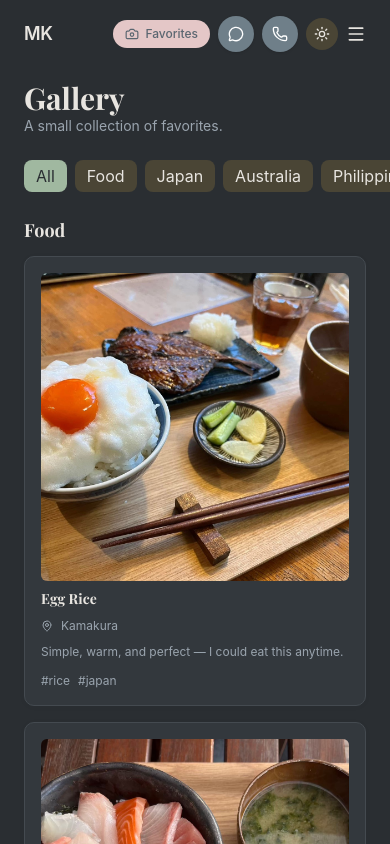
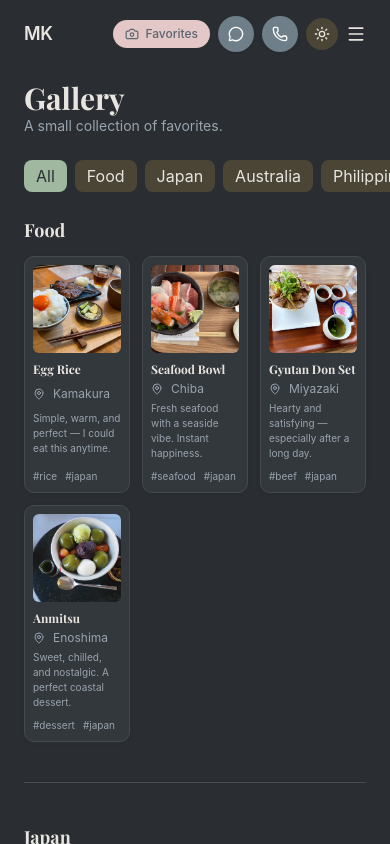
Before and after one commit to momo23546842/minimal-personal-pages, a Next.js app: page /gallery in a window 390 px wide. Shown: the top 844 px of the page. Built offline with nearby package versions, Linux system fonts and the light colour scheme.

Commit message:
feat(gallery): show 3 columns on mobile; reduce card padding/text for small screens

```diff
--- a/components/favorites.tsx
+++ b/components/favorites.tsx
@@ -14,9 +14,9 @@ type FavItem = {
 
 export function FavoritesGrid({ items }: { items: FavItem[] }) {
   return (
-    <div className="grid gap-4 grid-cols-1 sm:grid-cols-2 lg:grid-cols-3 auto-rows-[1fr]">
+    <div className="grid gap-3 grid-cols-3 auto-rows-[1fr]">
       {items.map((it, idx) => (
-        <div key={idx} className="group rounded-lg border border-border bg-card p-4 shadow-[0_1px_6px_rgba(0,0,0,0.03)] h-full flex flex-col">
+        <div key={idx} className="group rounded-lg border border-border bg-card p-2 md:p-4 shadow-[0_1px_6px_rgba(0,0,0,0.03)] h-full flex flex-col">
           <div className="relative w-full aspect-square rounded-sm overflow-hidden">
             {it.image ? (
               <Image src={it.image} alt={it.title} fill className="object-cover" />
@@ -25,18 +25,18 @@ export function FavoritesGrid({ items }: { items: FavItem[] }) {
             )}
           </div>
           <div className="mt-2 flex-1 min-h-22 flex flex-col justify-between">
-            <h4 className="mb-1 text-sm font-semibold text-foreground">{it.title}</h4>
+            <h4 className="mb-1 text-xs md:text-sm font-semibold text-foreground">{it.title}</h4>
             {it.location && (
               <div className="flex items-center gap-2 text-xs text-muted-foreground mb-1">
                 <MapPin className="h-3 w-3" />
                 <span>{it.location}</span>
               </div>
             )}
-            {it.caption && <p className="text-xs text-muted-foreground mb-2">{it.caption}</p>}
+            {it.caption && <p className="text-[10px] md:text-xs text-muted-foreground mb-2">{it.caption}</p>}
             {it.tags && (
               <div className="flex flex-wrap gap-2">
                 {it.tags.map((t) => (
-                  <span key={t} className="text-xs text-muted-foreground">#{t}</span>
+                  <span key={t} className="text-[10px] md:text-xs text-muted-foreground">#{t}</span>
                 ))}
               </div>
             )}
```
